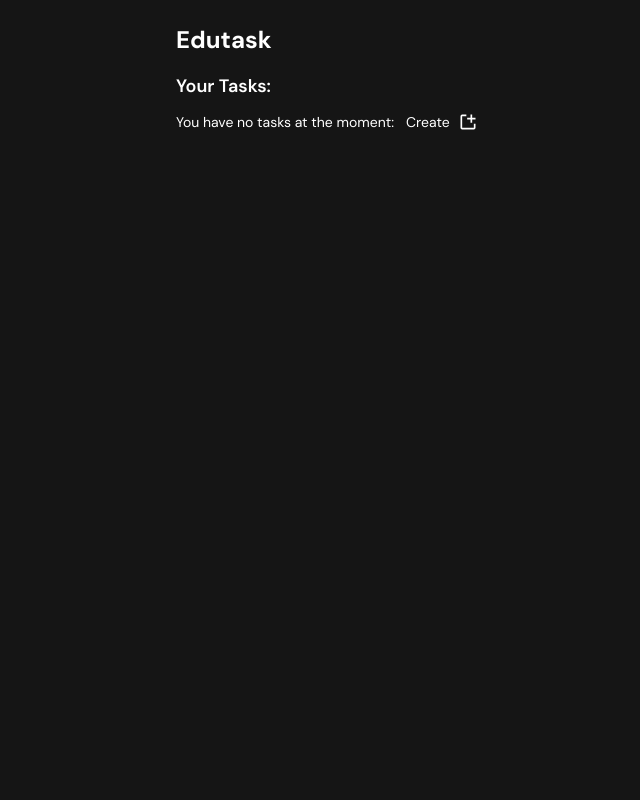
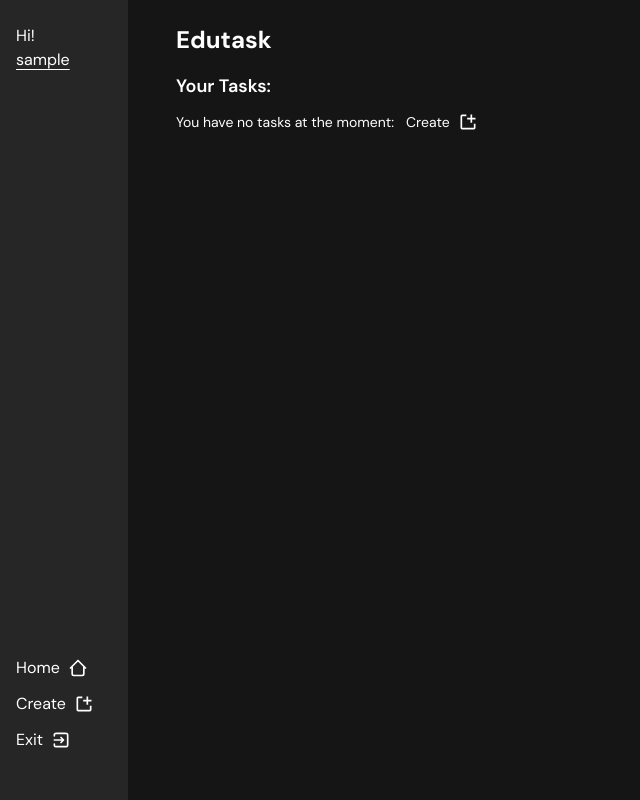
Before and after one commit to Edutask-LUISEDOCCOR/APP, a Flask app: page /task/ in a window 1280 px wide. Shown: the whole page, without its empty margins (0-640 px from the left). Run offline with Flask 3, Linux system fonts and the light colour scheme; the visitor is signed in with stand-in values (Sample User, id 1); data comes from the database, SQL or seed files in the repository; data that the repository does not hold is empty; some libraries are stand-ins or nearby versions.

Commit message:
fix: nav bar resopnsive

```diff
--- a/templates/layouts/taskLayout.html
+++ b/templates/layouts/taskLayout.html
@@ -1,6 +1,6 @@
 {% extends "layouts/layout.html" %}
 {% block children %}
-    <div class="h-screen z-10 w-32 bg-neutral-800 top-0 pt-6 pb-12 hidden lg:absolute">
+    <div class="h-screen z-10 w-32 bg-neutral-800 top-0 pt-6 pb-12 hidden lg:block lg:absolute">
         <nav class="px-4 flex flex-col justify-between h-full">
             <h3 class="text-md">
                 <span class="block">Hi! </span>
```
